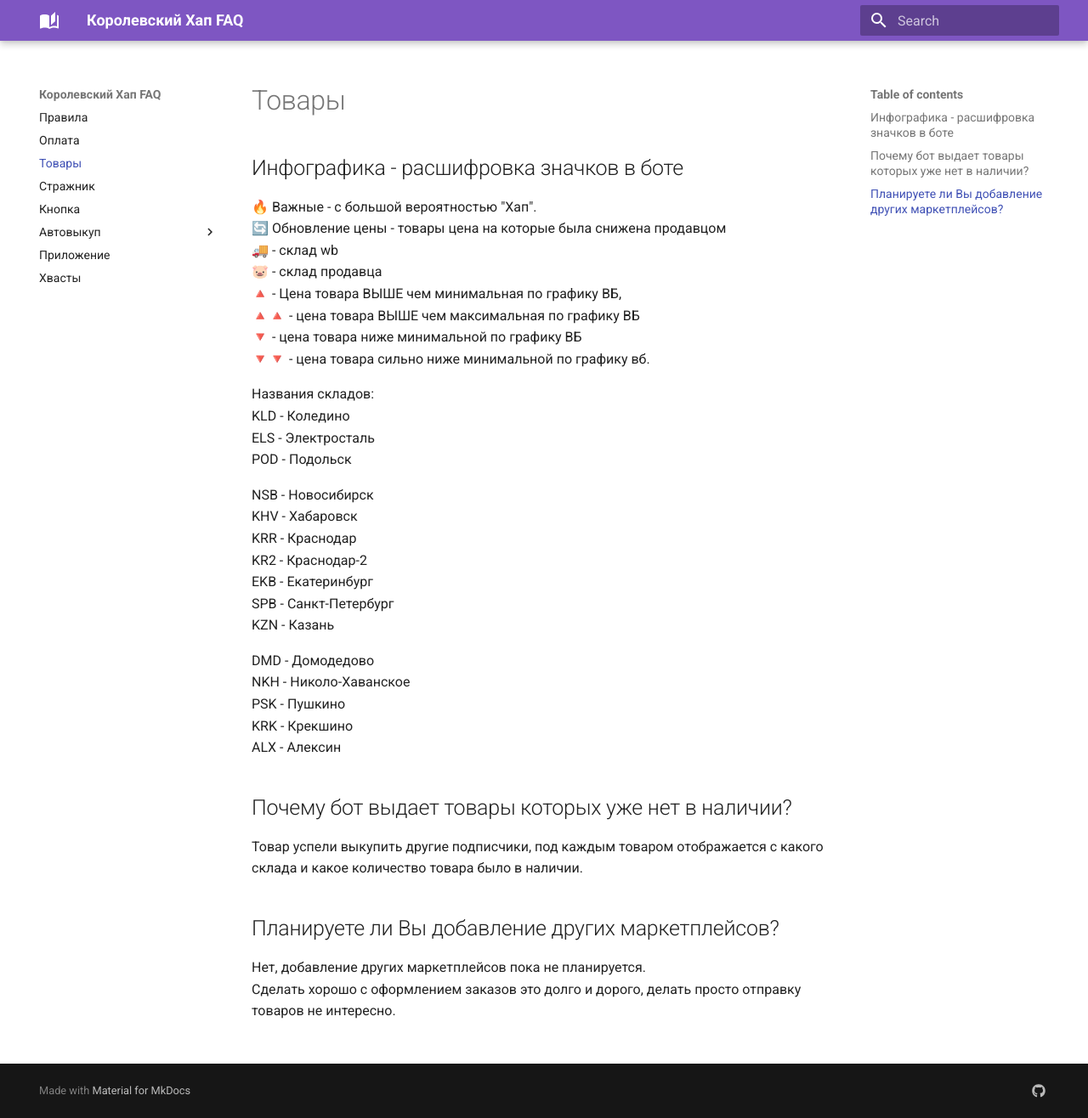
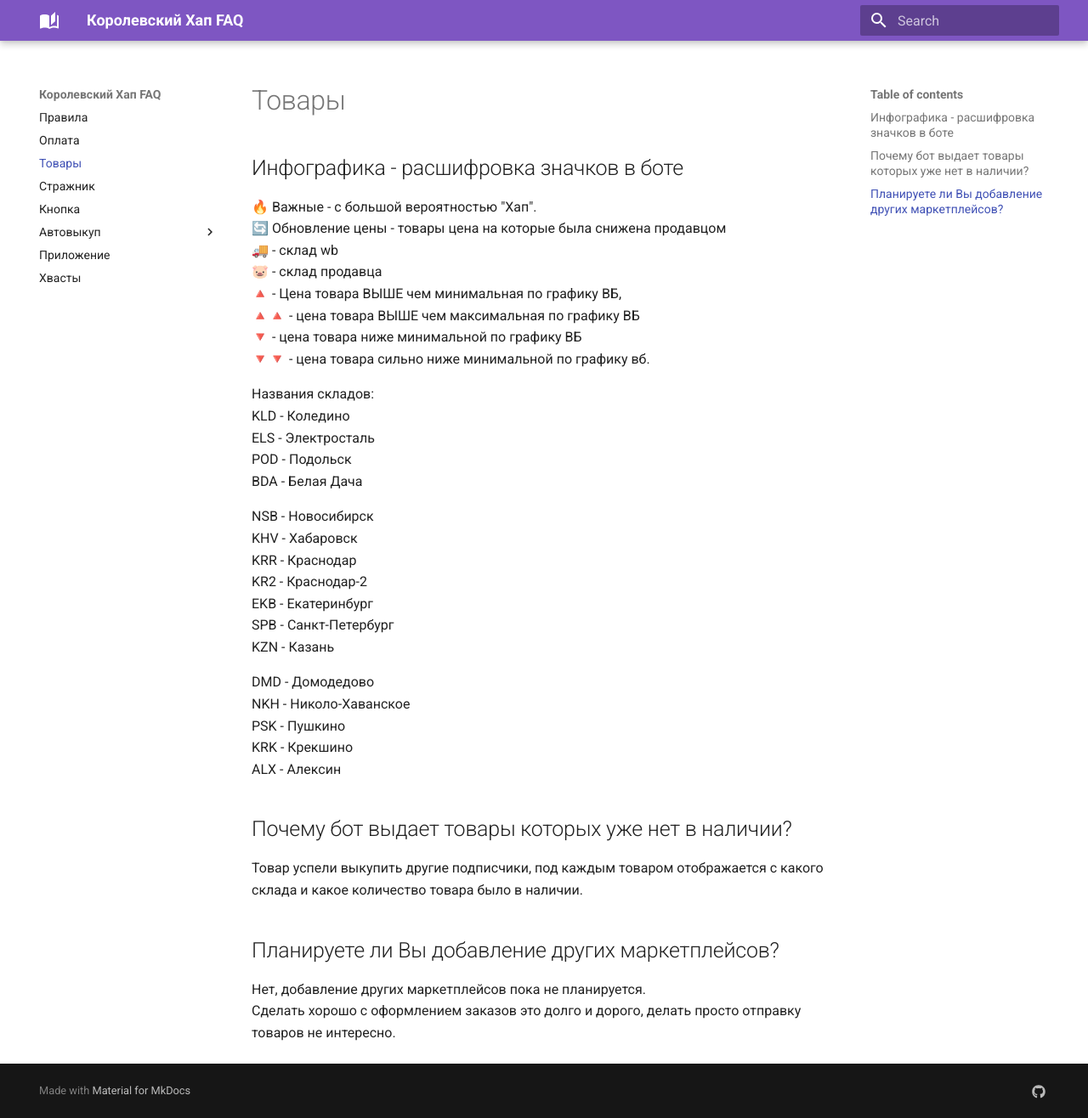
Before and after one commit to korolevskiyhap/faq, an MkDocs documentation site: the page built from docs/content.md, in a window 1280 px wide and 1316 px high. Shown: the whole window at 85% size. Built offline with MkDocs 1.6.1 and Material for MkDocs 9.7.7, drawn with Linux system fonts in a browser that asks for light colours.

Commit message:
Update content.md

```diff
--- a/docs/content.md
+++ b/docs/content.md
@@ -13,6 +13,7 @@
 KLD - Коледино
 ELS - Электросталь
 POD - Подольск
+BDA - Белая Дача
 
 NSB - Новосибирск
 KHV - Хабаровск
```
